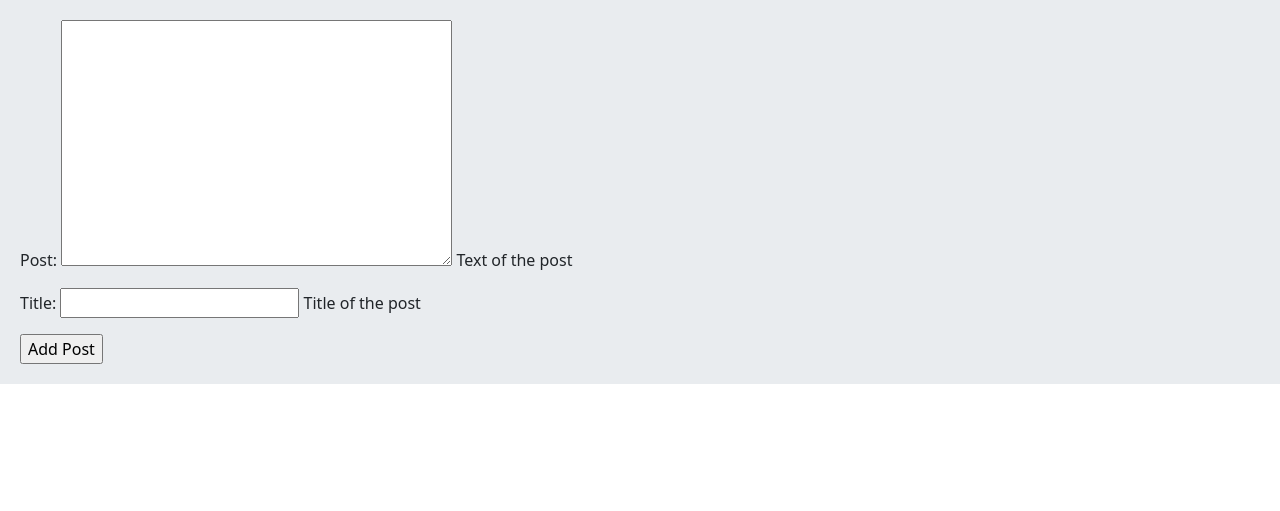
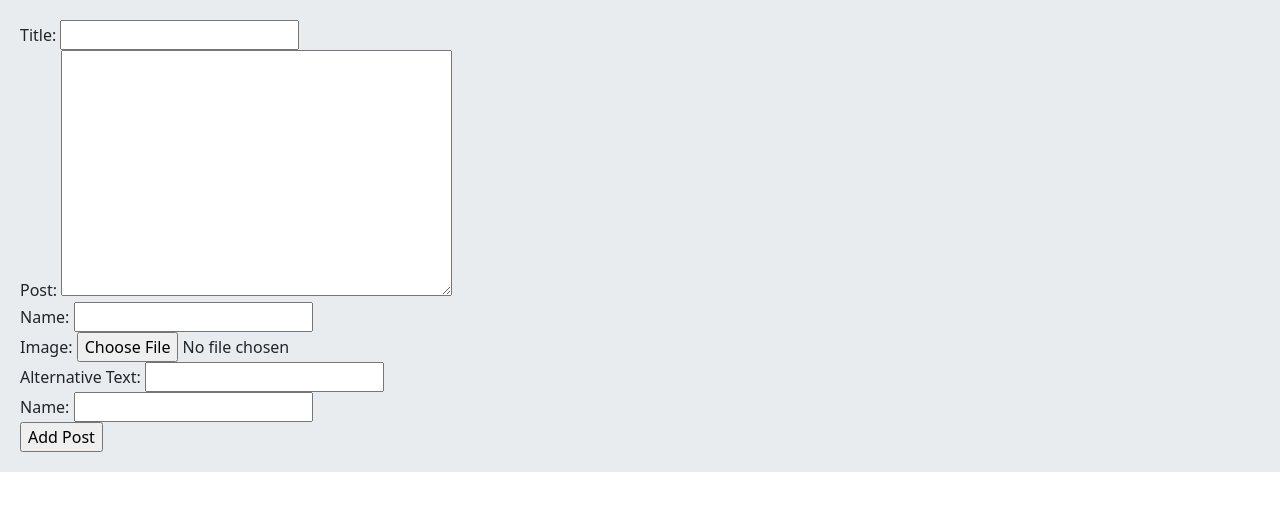
Before and after one commit to HeselGharehbaei/twitter_social_network, a Django app: a page that uses templates/base.html in a window 1280 px wide. Shown: the part 56-567 px from the top of the page. Run offline with Django 4.2, Linux system fonts and the light colour scheme; the visitor is signed in with stand-in values (Sample User, id 1); data comes from the database, SQL or seed files in the repository.

Commit message:
modified add and edit post in view_tempelate and form

```diff
--- a/post/forms.py
+++ b/post/forms.py
@@ -1,11 +1,5 @@
 from django import forms
-from .models import Post, Comment
-
-
-class PostEditForm(forms.ModelForm):
-    class Meta:
-        model = Post
-        fields = ("title", "text")
+from .models import Post, Comment, Image, Tag
 
 
 class CreatCommentForm(forms.ModelForm):
@@ -15,7 +9,19 @@ class CreatCommentForm(forms.ModelForm):
         fields = ("text","created_at")
 
 
-class AddPostForm(forms.ModelForm):
+class PostForm(forms.ModelForm):
     class Meta:
         model = Post
-        fields = ("text", "title")
+        fields = ("title", "text")
+
+
+class ImageForm(forms.ModelForm):
+    class Meta:
+        model = Image
+        fields = ("name", "image", "alt")
+
+
+class TagForm(forms.ModelForm):
+    class Meta:
+        model = Tag
+        fields = ("name", )
--- a/post/models.py
+++ b/post/models.py
@@ -27,7 +27,8 @@ class Post(models.Model, TimeStampMixin):
     tags = models.ManyToManyField(
         "Tag",
         verbose_name=_("Tag"),
-        related_name='posts_tags'
+        related_name='posts_tags',
+        null=True, blank=True
     )
 
 
@@ -88,7 +89,8 @@ class Image(models.Model, TimeStampMixin):
     alt = models.CharField(_("Alternative Text"), max_length=100)
     post = models.ForeignKey(Post,
                                 related_name=_("image"),
-                                on_delete=models.CASCADE)
+                                on_delete=models.CASCADE,
+                                null=True, blank=True)
     image = models.FileField(
         _("Image"),
         upload_to="uploads/photos",
--- a/post/views.py
+++ b/post/views.py
@@ -1,11 +1,12 @@
 from django.shortcuts import render, redirect, get_object_or_404
-from .models import Post, Comment, Like, DisLike
+from .models import Post, Comment, Like, DisLike, Image, Tag
 from user.models import Account
 from django.db.models import Q
 from django.views import View
 from django.contrib import messages
-from .forms import CreatCommentForm, PostEditForm, AddPostForm
+from .forms import CreatCommentForm, PostForm, ImageForm, TagForm
 from django.contrib.auth.mixins import LoginRequiredMixin
+from django.forms import modelformset_factory
 
 
 class PostView(View):
@@ -38,8 +39,10 @@ class DeleteCommentView(LoginRequiredMixin, View):
 
 
 class EditPostView(LoginRequiredMixin, View):
-    my_form = PostEditForm
-    my_template = 'post/postedit.html'
+    my_post_form = PostForm
+    my_formset_image = modelformset_factory(Image, form= ImageForm)
+    my_formset_tag = modelformset_factory(Tag, form= TagForm)
+    my_template = 'post/add_edit_post.html'
 
 
     def setup(self, request, post_title):
@@ -54,17 +57,28 @@ class EditPostView(LoginRequiredMixin, View):
 
 
     def get(self, request, post_title):
-        form = self.my_form(instance=self.this_post)
-        return render(request, self.my_template, {'form': form})
+        post_form = self.my_post_form(instance=self.this_post)
+        formset_image = self.my_formset_image(queryset=self.this_post.image.all())
+        formset_tag = self.my_formset_tag(queryset=self.this_post.tags.all())
+        context = {'post_form': post_form, 'formset_image': formset_image, 'formset_tag': formset_tag}
+        return render(request, self.my_template, context)
 
 
     def post(self, request, post_title):
-        form = self.my_form(request.POST, request.FILES, instance=self.this_post)
-        if form.is_valid():
-            form.save()
+        post_form = self.my_post_form(request.POST, instance=self.this_post)
+        formset_image = self.my_formset_image(request.POST, request.FILES, queryset=self.this_post.image.all())
+        formset_tag = self.my_formset_tag(request.POST, queryset=self.this_post.tags.all())
+        if post_form.is_valid() and formset_image.is_valid() and formset_tag.is_valid() :
+            post = post_form.save(commit=False)
+            post.user = request.user
+            post.save()
+            formset_image.save()
+            formset_tag.save()
             messages.success(request, 'post edited successfully', 'success')
-            return redirect("user:home")
-        return render(request, self.my_template, {'form': form})
+            return redirect("user:posts of user", account_username= request.user)
+        context = {'post_form': post_form, 'formset_image': formset_image, 'formset_tag': formset_tag}
+        return render(
+           request, self.my_template, context)
 
 
 class CreatCommentView(LoginRequiredMixin, View):
@@ -120,27 +134,43 @@ class CreatCommentForCommentView(LoginRequiredMixin, View):
 
 
 class AddPostView(LoginRequiredMixin, View):
-    my_form = AddPostForm
-    my_template = 'post/add_post.html'
+    my_post_form = PostForm
+    my_formset_image = modelformset_factory(Image, form= ImageForm)
+    my_formset_tag = modelformset_factory(Tag, form= TagForm)
+    my_template = 'post/add_edit_post.html'
 
 
     def get(self, request, account_username):
         user =Account.objects.get(username=account_username)
-        form = self.my_form()
-        context = {'form': form}
+        post_form = self.my_post_form()
+        formset_image = self.my_formset_image(queryset=Image.objects.none())
+        formset_tag = self.my_formset_tag(queryset=Tag.objects.none())
+        context = {'post_form': post_form, 'formset_image': formset_image, 'formset_tag': formset_tag}
         return render(request, self.my_template, context)
 
 
     def post(self, request, account_username):
         user =Account.objects.get(username=account_username)
-        form = self.my_form(request.POST, request.FILES)
-        if form.is_valid():
-            cd = form.cleaned_data
-            print(cd)
-            post = Post.objects.create(text= cd["text"], title= cd["title"], user= user)
+        post_form = self.my_post_form(request.POST)
+        formset_image = self.my_formset_image(request.POST, request.FILES, queryset=Image.objects.none())
+        formset_tag = self.my_formset_tag(request.POST, queryset=Tag.objects.none())
+        if post_form.is_valid() and formset_image.is_valid() and formset_tag.is_valid() :
+            post = post_form.save(commit=False)
+            post.user = request.user
+            post.save()
+            for form in formset_image.cleaned_data:
+                if form:
+                    image = form["image"]
+                    photo = Image(post = post, image = image)
+                    photo.save()
+            for form in formset_tag.cleaned_data:
+                if form:
+                    name = form["name"]
+                    tag = Tag(post = post, name = name)
+                    tag.save()
             messages.success(request, 'create post successfully', 'success')
             return redirect("user:posts of user", account_username= user)
-        context = {'form': form}
+        context = {'post_form': post_form, 'formset_image': formset_image, 'formset_tag': formset_tag}
         return render(
            request, self.my_template, context)
 
--- /dev/null
+++ b/templates/post/add_edit_post.html
@@ -0,0 +1,54 @@
+{% extends 'base.html' %}
+{% block title %} Add Post {% endblock %}
+{% block content %}
+
+<form id="post_form" action="" method="post" enctype="multipart/form-data">
+    {% csrf_token %}
+    {% for hidden in post_form.hidden_fields %}
+        {{ hidden }}
+    {% endfor %}
+
+    <div>
+        {{ post_form.title.label_tag }}
+        {{ post_form.title }}
+        <span class="error-message">{{ post_form.title.errors }}</span>
+    </div>
+
+    <div>
+        {{ post_form.text.label_tag }}
+        {{ post_form.text }}
+        <span class="error-message">{{ post_form.text.errors }}</span>
+    </div>
+
+    {{ formset_image.management_form }}
+    {% for form in formset_image %}
+        <div>
+            {{ form.name.label_tag }}
+            {{ form.name }}
+            <span class="error-message">{{ form.name.errors }}</span>
+        </div>
+        <div>
+            {{ form.image.label_tag }}
+            {{ form.image }}
+            <span class="error-message">{{ form.image.errors }}</span>
+        </div>
+        <div>
+            {{ form.alt.label_tag }}
+            {{ form.alt }}
+            <span class="error-message">{{ form.alt.errors }}</span>
+        </div>
+    {% endfor %}
+
+    {{ formset_tag.management_form }}
+    {% for form in formset_tag %}
+        <div>
+            {{ form.name.label_tag }}
+            {{ form.name }}
+            <span class="error-message">{{ form.name.errors }}</span>
+        </div>
+    {% endfor %}
+
+    <input type="submit" value="Add Post">
+</form>
+
+{% endblock %}
--- a/templates/post/add_post.html
+++ /dev/null
@@ -1,11 +0,0 @@
-{% extends 'base.html' %}
-{% block title %} Add Post {%endblock%}
-{% block content %}
-
-        <form action="" method="post" enctype="multipart/form-data">
-            {% csrf_token %}
-            {{ form.as_p }}
-            <input type="submit" value="Add Post">
-        </form>
-
-{% endblock %}
--- a/templates/post_details.html
+++ b/templates/post_details.html
@@ -6,7 +6,9 @@
     </div>
     {% if post.image %}
         {% for image in post.image.all%}
-            <img src="{{ image.image.url }}" width="350" height="250">
+            {% if image.image %}
+                <img src="{{ image.image.url }}" width="350" height="250">
+            {% endif %}
         {%endfor%}
     {% endif %}
     <div> <h3>tags:</h3>
```
